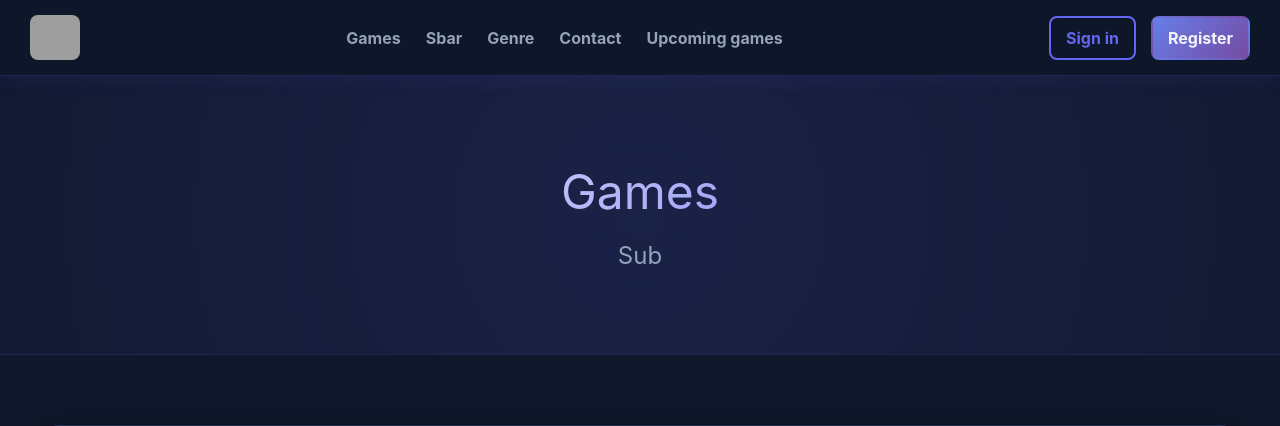
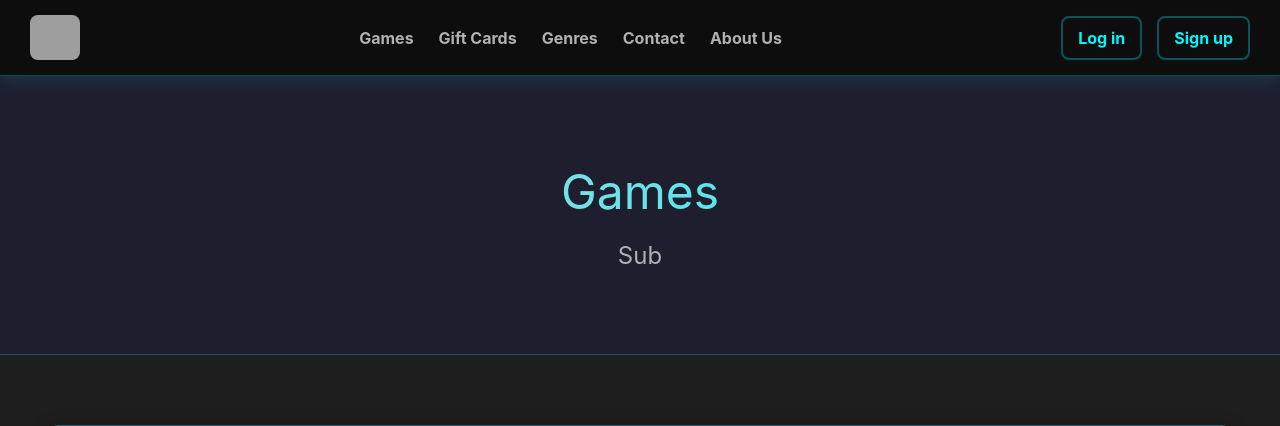
Before and after one commit to VTom21/Fragstore-Webshop, a PHP site: page /home.php in a window 1280 px wide. Shown: the top 426 px of the page. Run offline with PHP 8.4, Linux system fonts and the light colour scheme; some libraries are stand-ins or nearby versions; grey boxes are pictures that could not be loaded.

Commit message:
Home designing

```diff
--- a/games.php
+++ b/games.php
@@ -17,7 +17,7 @@ try {
     $games = $stmt->fetchAll(PDO::FETCH_ASSOC);
 
     // Count total games (rows)
-    $countStmt = $pdo->query("SELECT COUNT(*) AS total FROM datas");
+    $countStmt = $pdo->query("SELECT MAX(id) AS total FROM datas");
     $countResult = $countStmt->fetch(PDO::FETCH_ASSOC);
 
 
--- a/games_main.php
+++ b/games_main.php
@@ -286,7 +286,7 @@
         </div>
     </footer>
 
-    <button class="up-btn" ng-click="scrollToTop()">
+    <button class="up-btn" ng-click="onScroll()">
         <svg xmlns="http://www.w3.org/2000/svg" fill="none" viewBox="0 0 24 24"
             stroke-width="1.5" stroke="#37e6ec73" class="size-6">
             <path stroke-linecap="round" stroke-linejoin="round" d="m4.5 15.75 7.5-7.5 7.5 7.5" />
--- a/home/home.css
+++ b/home/home.css
@@ -1,26 +1,42 @@
+
+:root {
+    --bg-main: #1e1e1e;
+    --bg-card: #2b2d42;
+    --bg-hover: #1e1e2f;
+    --text-light: #d0d0d0;
+    --text-muted: #b1b1b1;
+
+    --color-primary: #00f7ff;
+    --color-primary-dark: #00d0d0;
+
+
+    --color-secondary: #b4a636;
+
+
+    --gradient-primary: linear-gradient(135deg, var(--color-primary) 0%, var(--color-primary-dark) 100%);
+
+
+    --shadow-subtle: rgba(0, 247, 255, 0.15);
+    --shadow-medium: rgba(0, 247, 255, 0.3);
+    --shadow-strong: rgba(0, 247, 255, 0.5);
+    --header-border: #00f7ff44;
+    --navbar-bg: #060607ab;
+    --black2:#1e1e2f;
+    --green:#00f7ff44;
+    --thumb-hover:#333333;
+}
+
 * {
     margin: 0;
     padding: 0;
     box-sizing: border-box;
 }
 
-:root {
-    --primary: #6366f1;
-    --primary-dark: #4f46e5;
-    --accent: #ec4899;
-    --bg-dark: #0f172a;
-    --bg-card: #1e293b;
-    --bg-hover: #334155;
-    --text-light: #f1f5f9;
-    --text-gray: #94a3b8;
-    --gradient-1: linear-gradient(135deg, #667eea 0%, #764ba2 100%);
-    --gradient-2: linear-gradient(135deg, #f093fb 0%, #f5576c 100%);
-    --gradient-3: linear-gradient(135deg, #4facfe 0%, #00f2fe 100%);
-}
-
 body {
     font-family: -apple-system, BlinkMacSystemFont, 'Segoe UI', system-ui, sans-serif;
-    background: var(--bg-dark);
+
+    background: var(--bg-main);
+
     color: var(--text-light);
     line-height: 1.6;
 }
@@ -31,19 +47,22 @@ a {
     transition: all 0.3s ease;
 }
 
-/* Header - Original Layout */
+
 header {
     display: flex;
     justify-content: space-between;
     align-items: center;
     padding: 15px 30px;
-    background: rgba(15, 23, 42, 0.95);
+
+    background: var(--navbar-bg);
     backdrop-filter: blur(20px);
-    box-shadow: 0 2px 20px rgba(99, 102, 241, 0.1);
+
+    box-shadow: 0 2px 20px var(--shadow-subtle);
     position: sticky;
     top: 0;
     z-index: 1000;
-    border-bottom: 1px solid rgba(99, 102, 241, 0.2);
+
+    border-bottom: 1px solid var(--header-border);
 }
 
 #logo {
@@ -65,7 +84,8 @@ header {
     font-weight: bold;
     padding: 5px 0;
     position: relative;
-    color: var(--text-gray);
+
+    color: var(--text-muted);
 }
 
 .navbar a::after {
@@ -75,11 +95,13 @@ header {
     height: 2px;
     bottom: 0;
     left: 0;
-    background: var(--gradient-1);
+
+    background: var(--shadow-medium);
     transition: width 0.3s ease-in-out;
 }
 
 .navbar a:hover {
+
     color: var(--text-light);
 }
 
@@ -100,49 +122,77 @@ header {
     font-weight: bold;
     text-align: center;
     transition: all 0.3s ease;
+    background-color: var(--bg-hover);
 }
 
 #sigin {
     background: transparent;
-    border: 2px solid var(--primary);
+
+    border: 2px solid var(--shadow-medium);
 }
 
 #sigin a {
-    color: var(--primary);
+
+    color: var(--color-primary);
 }
 
 #sigin:hover {
-    background: var(--primary);
+
     transform: translateY(-2px);
-    box-shadow: 0 5px 20px rgba(99, 102, 241, 0.4);
+
+    box-shadow: 0 5px 20px var(--shadow-strong);
+    border: 2px solid var(--color-primary);
 }
 
-#sigin:hover a {
-    color: var(--text-light);
+
+::-webkit-scrollbar {
+    width: 12px;
+    height: 12px;
+}
+
+
+::-webkit-scrollbar-track {
+    background-color: var(--black2);
+}
+
+
+::-webkit-scrollbar-thumb {
+    background-color: var(--thumb-hover);
+    border-radius: 6px;
+}
+
+
+::-webkit-scrollbar-thumb:hover {
+    background-color: var(--green);
 }
 
 #register {
-    background: var(--gradient-1);
-    border: 2px solid transparent;
+
+    background-color: var(--bg-hover);
+    border: 2px solid var(--shadow-medium);
+    color: var(--color-primary);
+    background: transparent;
 }
 
-#register a {
-    color: var(--text-light);
-}
+
 
 #register:hover {
     transform: translateY(-2px);
-    box-shadow: 0 5px 20px rgba(99, 102, 241, 0.5);
+
+    box-shadow: 0 5px 20px var(--shadow-strong);
+    border: 2px solid var(--color-primary);
 }
 
-/* Hero Section - Original Layout */
+
 .show {
     padding: 10vh 30px;
     text-align: center;
-    background: var(--bg-dark);
+
+    background: var(--bg-hover);
     position: relative;
     overflow: hidden;
-    border-bottom: 1px solid rgba(99, 102, 241, 0.2);
+
+    border-bottom: 1px solid var(--header-border);
 }
 
 .show::before {
@@ -152,7 +202,8 @@ header {
     left: -50%;
     width: 200%;
     height: 200%;
-    background: radial-gradient(circle, rgba(99, 102, 241, 0.15) 0%, transparent 70%);
+
+    background: var(--bg-hover);
     animation: pulse 8s ease-in-out infinite;
 }
 
@@ -166,7 +217,8 @@ header {
     margin-bottom: 10px;
     position: relative;
     z-index: 1;
-    background: linear-gradient(135deg, #fff 0%, var(--primary) 100%);
+
+    background: linear-gradient(135deg, var(--text-light) 0%, var(--color-primary) 100%);
     -webkit-background-clip: text;
     -webkit-text-fill-color: transparent;
     background-clip: text;
@@ -174,12 +226,13 @@ header {
 
 .show h2 {
     font-size: 1.5em;
-    color: var(--text-gray);
+
+    color: var(--text-muted);
     position: relative;
     z-index: 1;
 }
 
-/* Main Content - Original Layout */
+
 main {
     padding: 30px 50px;
 }
--- a/home/home.php
+++ b/home/home.php
@@ -5,24 +5,25 @@
     <meta name="viewport" content="width=device-width, initial-scale=1.0">
     <link rel="stylesheet" href="home.css">
     <script src="https://cdn.tailwindcss.com"></script>
-    <title>GameVerse - Modern Gaming Store</title>
+    <link rel="icon" type="image/x-icon" href="/icons/array.png">
+    <title>Fragstore - Home</title>
 </head>
 <body>
     <header>
         <img id="logo" src="../icons/array.png"></img>
         <div class="navbar">
             <a href="#games">Games</a>
-            <a href="#sbar">Sbar</a>
-            <a href="#genre">Genre</a>
+            <a href="#sbar">Gift Cards</a>
+            <a href="#genre">Genres</a>
             <a href="#contact">Contact</a>
-            <a href="#upcoming">Upcoming games</a>
+            <a href="#upcoming">About Us</a>
         </div>
         <div id="stuff">
             <div id="sigin">
-                <a href="">Sign in</a>
+                <a href="">Log in</a>
             </div>
             <div id="register">
-                <a href="">Register</a>
+                <a href="">Sign up</a>
             </div>
         </div>
     </header>
@@ -271,7 +272,7 @@
             </div>
             <hr class="my-6 border-gray-200 sm:mx-auto dark:border-gray-700 lg:my-8" style="border-color:rgb(88, 86, 86);" />
             <div class="sm:flex sm:items-center sm:justify-between">
-                <span class="text-sm sm:text-center copyright_text">© 2025 <a href="https://flowbite.com/" class="hover:underline">BitBuy™</a>. All Rights Reserved.
+                <span class="text-sm sm:text-center copyright_text">© 2025 <a href="https://flowbite.com/" class="hover:underline">Fragstore™</a>. All Rights Reserved.
                 </span>
                 <div class="flex mt-4 sm:justify-center sm:mt-0">
                     <a href="#" class="text-gray-500 hover:text-gray-900 dark:hover:text-white">
@@ -308,5 +309,13 @@
             </div>
         </div>
     </footer>
+    <button class="up-btn" ng-click="onScroll()">
+        <svg xmlns="http://www.w3.org/2000/svg" fill="none" viewBox="0 0 24 24"
+            stroke-width="1.5" stroke="#37e6ec73" class="size-6">
+            <path stroke-linecap="round" stroke-linejoin="round" d="m4.5 15.75 7.5-7.5 7.5 7.5" />
+        </svg>
+    </button>
+
+    <script src="home.js"></script>
 </body>
 </html>
--- a/index.js
+++ b/index.js
@@ -52,7 +52,6 @@ app.controller('GameController', function ($scope, $http, $window, $location) {
 
     $http.get('games.php')
         .then(function (response) {
-            console.log('Response data:', response.data);
 
             //in separate variables, we store all games, games after filtering, number of games, genres and platforms
 
```
Also changed, not shown: other parts of home/home.css (+88 -36 lines), home/home.js (added, +14 -0 lines), index.css (+80 -69 lines).
